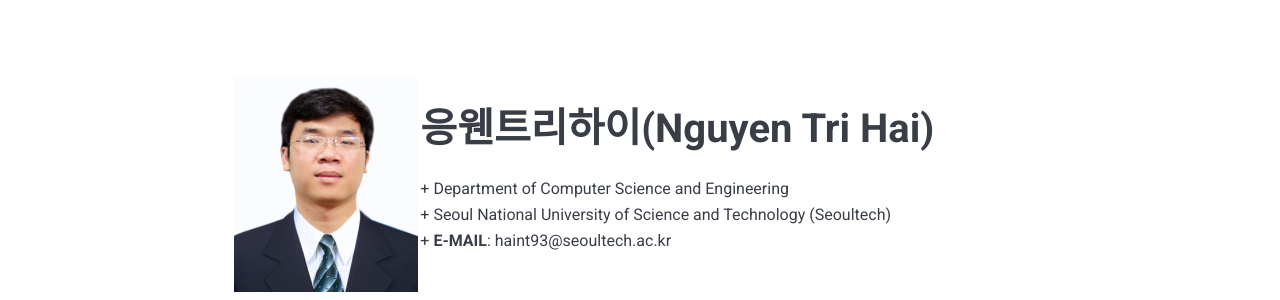
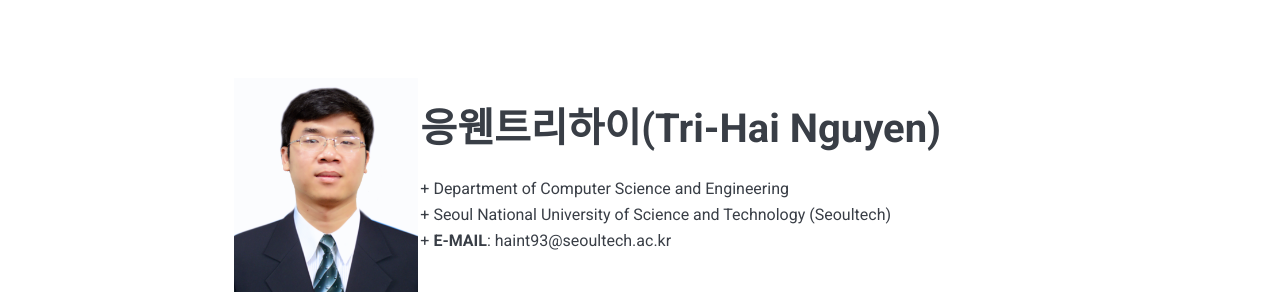
Before and after one commit to Icelab-2020/icelab-2020.github.io, a Jekyll site: the page built from _pages/01_members.md, in a window 1280 px wide. Shown: the part 865-1165 px from the top of the page. Built offline with Jekyll 4.4.1, drawn with Linux system fonts in a browser that asks for light colours; nearby versions of some CDN libraries.

Commit message:
Update 01_members.md

```diff
--- a/_pages/01_members.md
+++ b/_pages/01_members.md
@@ -18,7 +18,7 @@ permalink: /01_members/
 
 |    |  <img width=400/>  |
 |:---|:---|
-| ![iot]({{site.baseurl}}/images/tri.png){: width="184" height="248"} | <b><span style="font-size:250%">응웬트리하이(Nguyen Tri Hai)</span></b><br><br> + Department of Computer Science and Engineering   <br> + Seoul National University of Science and Technology (Seoultech)  <br> + **E-MAIL**:  haint93@seoultech.ac.kr |
+| ![iot]({{site.baseurl}}/images/tri.png){: width="184" height="248"} | <b><span style="font-size:250%">응웬트리하이(Tri-Hai Nguyen)</span></b><br><br> + Department of Computer Science and Engineering   <br> + Seoul National University of Science and Technology (Seoultech)  <br> + **E-MAIL**:  haint93@seoultech.ac.kr |
 
 <hr style="border:2px solid gray">
 
```
